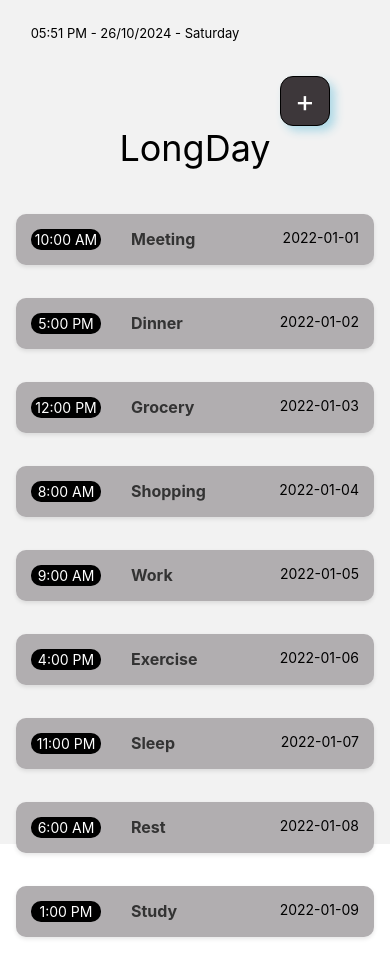
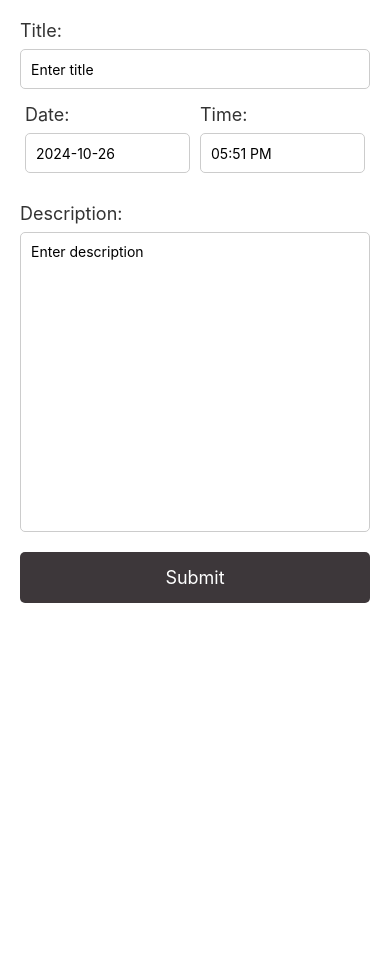
Before and after one commit to SheshanFernando2021/LongDay-ReactAnd.Net, a React Native app: screen /Entry in a window 390 px wide. After the commit the page ends 844 px from the top, so only its background shows below. Built offline with nearby package versions, Linux system fonts and the light colour scheme.

Commit message:
adjusted

```diff
--- a/App.js
+++ b/App.js
@@ -14,8 +14,10 @@ export default function App() {
     <Stack.Navigator screenOptions={{headerShown:false}} >
       <Stack.Screen name="Home"  component={Home} />
       <Stack.Screen name="Details" component={Details} />
+      <Stack.Screen name="Entry" component={Entry} />
     </Stack.Navigator>
-    <StatusBar hidden={true}/>
+    <StatusBar options="auto"  hidden={true}/>
+
 
   </NavigationContainer>
 
@@ -27,4 +29,5 @@ const styles = StyleSheet.create({
     flex: 1,
     backgroundColor: "#635E61",
   },
+
 });
--- a/package.json
+++ b/package.json
@@ -10,6 +10,7 @@
   },
   "dependencies": {
     "@expo/vector-icons": "^14.0.3",
+    "@react-native-community/datetimepicker": "^8.2.0",
     "@react-native-community/masked-view": "^0.1.11",
     "@react-navigation/bottom-tabs": "^6.6.1",
     "@react-navigation/native": "^6.1.18",
--- a/src/Components/Details/Details.js
+++ b/src/Components/Details/Details.js
@@ -1,10 +1,24 @@
 import React from "react";
-import { View, Text, StyleSheet } from "react-native";
-import { Navigation } from '@react-navigation/native';
-import { createNativeStackNavigator } from '@react-navigation/native-stack';
+import { View, Text, StyleSheet, TouchableOpacity, Alert } from "react-native";
 
-const Details = ({ route }) => {
+const Details = ({ route, navigation }) => {
   const { item } = route.params; // Get the item from route params
+
+  const handleDelete = () => {
+    Alert.alert("Delete Item", "Are you sure you want to delete this item?", [
+      {
+        text: "Cancel",
+        style: "cancel",
+      },
+      {
+        text: "Delete",
+        onPress: () => {
+          // Handle deletion logic here
+          navigation.goBack(); // Navigate back after deletion
+        },
+      },
+    ]);
+  };
 
   return (
     <View style={styles.container}>
@@ -12,6 +26,10 @@ const Details = ({ route }) => {
       <Text style={styles.date}>{item.date}</Text>
       <Text style={styles.time}>{item.time}</Text>
       <Text style={styles.description}>{item.description}</Text>
+
+      <TouchableOpacity style={styles.deleteButton} onPress={handleDelete}>
+        <Text style={styles.deleteButtonText}>Delete</Text>
+      </TouchableOpacity>
     </View>
   );
 };
@@ -20,23 +38,54 @@ const styles = StyleSheet.create({
   container: {
     flex: 1,
     padding: 20,
-    backgroundColor: "#fff",
+    backgroundColor: "#f9f9f9", // Light grey background for contrast
   },
   title: {
-    fontSize: 24,
+    fontSize: 32,
     fontWeight: "bold",
+    color: "#333",
+    marginBottom: 10,
   },
   date: {
-    fontSize: 18,
+    fontSize: 20,
     color: "#666",
+    marginBottom: 5,
   },
   time: {
-    fontSize: 18,
+    fontSize: 20,
     color: "#666",
+    marginBottom: 20,
   },
   description: {
-    fontSize: 16,
-    marginTop: 10,
+    fontSize: 18,
+    lineHeight: 26,
+    color: "#444",
+    backgroundColor: "#fff",
+    padding: 15,
+    borderRadius: 10,
+    shadowColor: "#000",
+    shadowOffset: {
+      width: 0,
+      height: 2,
+    },
+    shadowOpacity: 0.1,
+    shadowRadius: 4,
+    elevation: 2,
+    marginBottom: 20,
+  },
+  deleteButton: {
+    backgroundColor: "#FF2323", // Red color for delete button
+    borderRadius: 10,
+    paddingVertical: 15,
+    paddingHorizontal: 20,
+    alignItems: "center",
+    justifyContent: "center",
+    width: "100%", // Full width of the screen
+  },
+  deleteButtonText: {
+    color: "#fff",
+    fontSize: 18,
+    fontWeight: "bold",
   },
 });
 
--- a/src/Components/Entry/Entry.js
+++ b/src/Components/Entry/Entry.js
@@ -1,12 +1,151 @@
-import { View, Text } from "react-native";
-import React from "react";
+import React, { useState } from "react";
+import { View, Text, TextInput, StyleSheet, TouchableOpacity, Modal } from "react-native";
+import DateTimePicker from '@react-native-community/datetimepicker';
 
 const Entry = () => {
+  const [title, setTitle] = useState("");
+  const [date, setDate] = useState(new Date());
+  const [time, setTime] = useState(new Date());
+  const [description, setDescription] = useState("");
+  const [showDatePicker, setShowDatePicker] = useState(false);
+  const [showTimePicker, setShowTimePicker] = useState(false);
+
+  const handleDateChange = (event, selectedDate) => {
+    const currentDate = selectedDate || date;
+    setShowDatePicker(false);
+    setDate(currentDate);
+  };
+
+  const handleTimeChange = (event, selectedTime) => {
+    const currentTime = selectedTime || time;
+    setShowTimePicker(false);
+    setTime(currentTime);
+  };
+
+  const handleSubmit = () => {
+    const formattedDate = date.toISOString().split('T')[0]; // YYYY-MM-DD
+    const formattedTime = time.toLocaleTimeString([], { hour: '2-digit', minute: '2-digit' }); // HH:MM AM/PM
+    console.log("Title:", title);
+    console.log("Date:", formattedDate);
+    console.log("Time:", formattedTime);
+    console.log("Description:", description);
+  };
+
   return (
-    <View>
-      <Text>Entry</Text>
+    <View style={styles.container}>
+      <Text style={styles.label}>Title:</Text>
+      <TextInput
+        style={styles.input}
+        value={title}
+        onChangeText={setTitle}
+        placeholder="Enter title"
+      />
+
+      <View style={styles.row}>
+        <TouchableOpacity style={styles.dateTimeContainer} onPress={() => setShowDatePicker(true)}>
+          <Text style={styles.label}>Date:</Text>
+          <TextInput
+            style={styles.input}
+            value={date.toISOString().split('T')[0]} // YYYY-MM-DD
+            editable={false}
+          />
+        </TouchableOpacity>
+
+        <TouchableOpacity style={styles.dateTimeContainer} onPress={() => setShowTimePicker(true)}>
+          <Text style={styles.label}>Time:</Text>
+          <TextInput
+            style={styles.input}
+            value={time.toLocaleTimeString([], { hour: '2-digit', minute: '2-digit' })} // HH:MM AM/PM
+            editable={false}
+          />
+        </TouchableOpacity>
+      </View>
+
+      <Text style={styles.label}>Description:</Text>
+      <TextInput
+        style={styles.textArea}
+        value={description}
+        onChangeText={setDescription}
+        placeholder="Enter description"
+        multiline
+        numberOfLines={4}
+      />
+
+      <TouchableOpacity style={styles.submitButton} onPress={handleSubmit}>
+        <Text style={styles.submitButtonText}>Submit</Text>
+      </TouchableOpacity>
+
+      {showDatePicker && (
+        <DateTimePicker
+          value={date}
+          mode="date"
+          display="default"
+          onChange={handleDateChange}
+        />
+      )}
+
+      {showTimePicker && (
+        <DateTimePicker
+          value={time}
+          mode="time"
+          display="default"
+          onChange={handleTimeChange}
+        />
+      )}
     </View>
   );
 };
 
+const styles = StyleSheet.create({
+  container: {
+    flex: 1,
+    padding: 20,
+    backgroundColor: "#fff",
+  },
+  label: {
+    fontSize: 18,
+    marginBottom: 8,
+    color: "#333",
+  },
+  input: {
+    height: 40,
+    borderColor: "#ccc",
+    borderWidth: 1,
+    borderRadius: 5,
+    paddingHorizontal: 10,
+    marginBottom: 15,
+    color:"black"
+  },
+  row: {
+    flexDirection: "row",
+    justifyContent: "space-between",
+    marginBottom: 15,
+  },
+  dateTimeContainer: {
+    flex: 1,
+    marginHorizontal: 5,
+  },
+  textArea: {
+    textAlign: "left",
+    textAlignVertical: "top",
+    height: 300,
+    borderColor: "#ccc",
+    borderWidth: 1,
+    borderRadius: 5,
+    paddingHorizontal: 10,
+    paddingVertical: 10,
+    marginBottom: 20,
+  },
+  submitButton: {
+    backgroundColor: "#3D373A",
+    padding: 15,
+    borderRadius: 5,
+    alignItems: "center",
+  },
+  submitButtonText: {
+    color: "#fff",
+    fontSize: 18,
+  },
+});
+
 export default Entry;
--- a/src/Components/Home/Home.js
+++ b/src/Components/Home/Home.js
@@ -82,7 +82,7 @@ const Home = ({ navigation }) => {
         <View style={styles.clock}>
           <Clock />
         </View>
-        <TouchableOpacity style={styles.AddButton}>
+        <TouchableOpacity style={styles.AddButton} onPress={() => navigation.navigate("Entry")}>
           <Text style={styles.AddIcon}>+</Text>
         </TouchableOpacity>
         <View>
```
Also changed, not shown: 1 other file (tests, documents, lock files or other folders).
